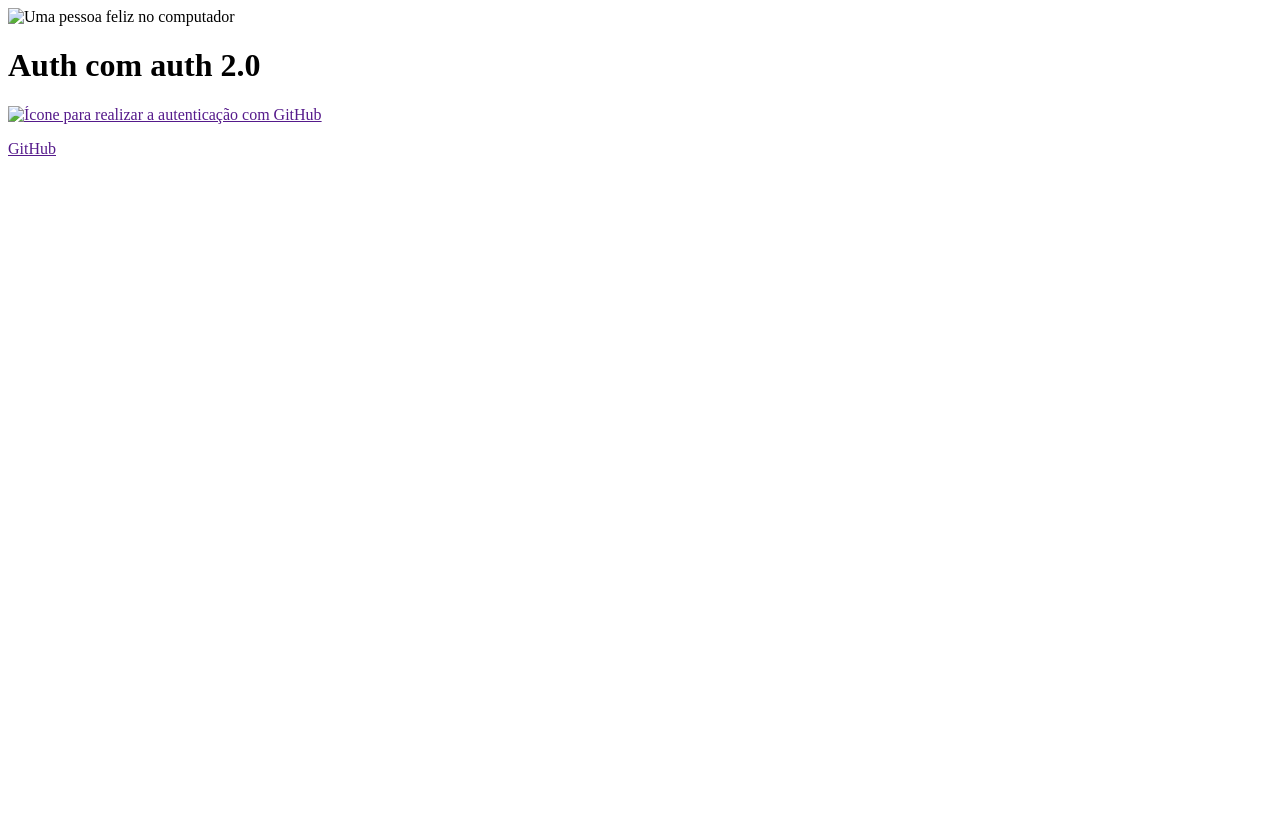
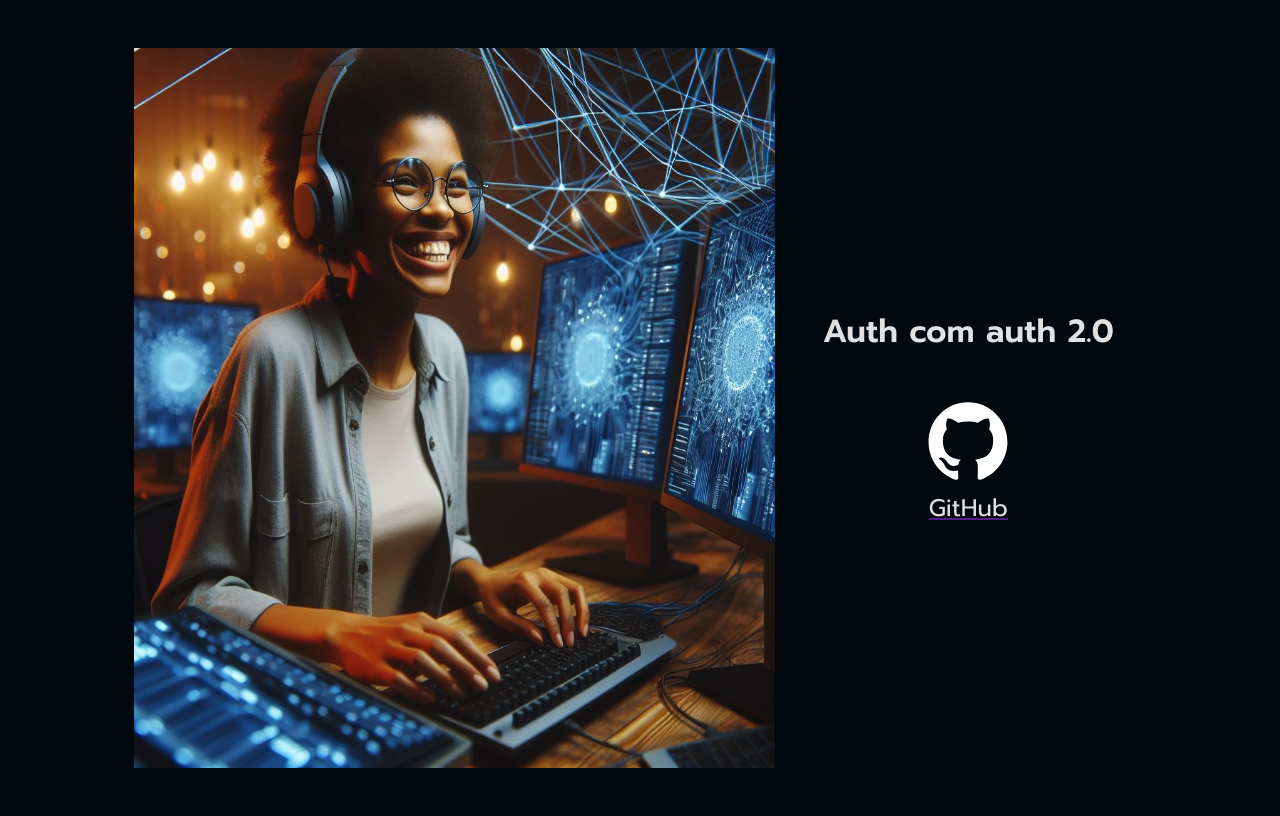
Before and after one commit to fabiopamaralbsa/oauth-django, a Django app: page / in a window 1280 px wide. Before the commit the page ends 156 px from the top, so only its background shows below. Run offline with Django 5.2, Linux system fonts and the light colour scheme.

Commit message:
upload: static files

```diff
--- a/templates/index.html
+++ b/templates/index.html
@@ -1,13 +1,16 @@
+{% load static %}
+
 <!DOCTYPE html>
 <html lang="en">
 <head>
     <meta charset="UTF-8">
     <meta name="viewport" content="width=device-width, initial-scale=1.0">
+    <link rel="stylesheet" href="{% static 'index.css' %}">
     <title>Tech</title>
 </head>
 <body>
     <header>
-        <img src="" alt="Uma pessoa feliz no computador" class="logo">
+        <img src="{% static 'assets/logo.jpeg' %}" alt="Uma pessoa feliz no computador" class="logo">
     </header>
 
     <main>
@@ -15,7 +18,7 @@
         <div class="social-media">
             <div class="social-media-details">
                 <a href="">
-                    <img src="" alt="Ícone para realizar a autenticação com GitHub">
+                    <img src="{% static 'assets/github.svg' %}" alt="Ícone para realizar a autenticação com GitHub" class="social-media-icon">
                     <p>GitHub</p>
                 </a>
             </div>
--- /dev/null
+++ b/templates/static/index.css
@@ -0,0 +1,80 @@
+@import url('https://fonts.googleapis.com/css2?family=Prompt:ital,wght@0,100;0,200;0,300;0,400;0,500;0,600;0,700;0,800;0,900;1,100;1,200;1,300;1,400;1,500;1,600;1,700;1,800;1,900&display=swap');
+
+:root {
+    --background-color: #01080E;
+    --offwhite: #E1E1E1;
+    --font-family: "Prompt", sans-serif;
+}
+
+body {
+    font-family: var(--font-family);
+    background-color: var(--background-color);
+    display: flex;
+    align-items: center;
+    justify-content: center;
+    flex-direction: row;
+    height: 100vh;
+    gap: 1rem;
+    overflow: hidden;
+}
+
+main {
+    padding: 2rem;
+    display: flex;
+    flex-direction: column;
+    justify-content: center;
+    align-items: center;
+}
+
+.logo {
+    margin-top: 0.45rem;
+    height: 45rem;
+    width: 40.03rem;
+}
+
+h1 {
+    font-size: 2rem;
+    font-weight: 600;
+    color: var(--offwhite);
+    text-align: center;
+}
+
+p {
+    font-size: 1.2rem;
+    font-weight: 400;
+    line-height: 2rem;
+    color: var(--offwhite);
+    margin-bottom: 0.625rem;
+}
+
+.social-media {
+    display: flex;
+    justify-content: center;
+    align-items: center;
+    flex-direction: row;
+    margin-top: -3.5rem;
+    gap: 5rem;
+}
+
+.social-media-details {
+    display: flex;
+    justify-content: center;
+    align-items: center;
+    flex-direction: column;
+}
+
+.social-media-icon {
+    height: 5rem;
+    width: 5rem;
+    margin-top: 5rem;
+}
+
+.social-media-details a p {
+    color: var(--offwhite);
+    font-size: 1.5rem;
+    text-align: center;
+    margin-top: 0.5rem;
+    font-weight: 400;
+    font-size: 1.5rem;
+    line-height: 1.5rem;
+}
```
Also changed, not shown: templates/static/assets/github.svg (added), templates/static/assets/logo-2.jpeg (added), templates/static/assets/logo.jpeg (added), templates/static/assets/member.jpeg (added), 1 other file.
